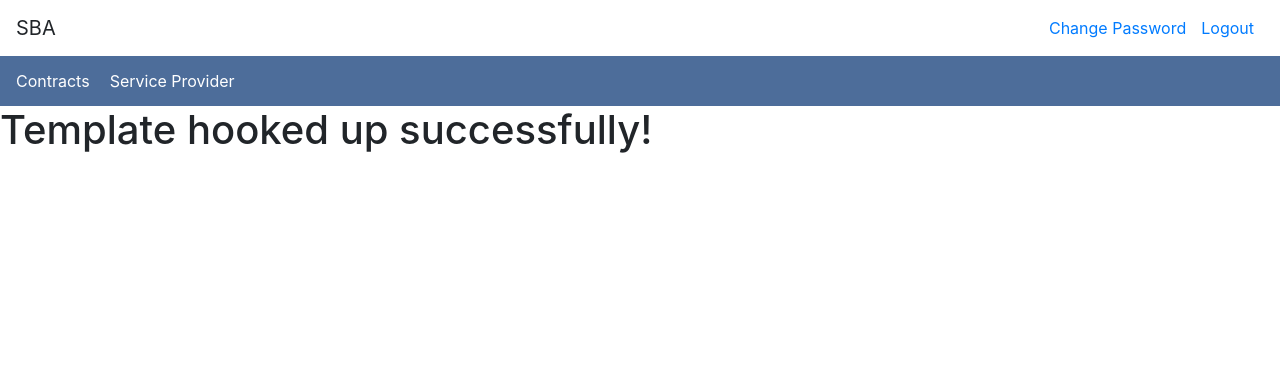
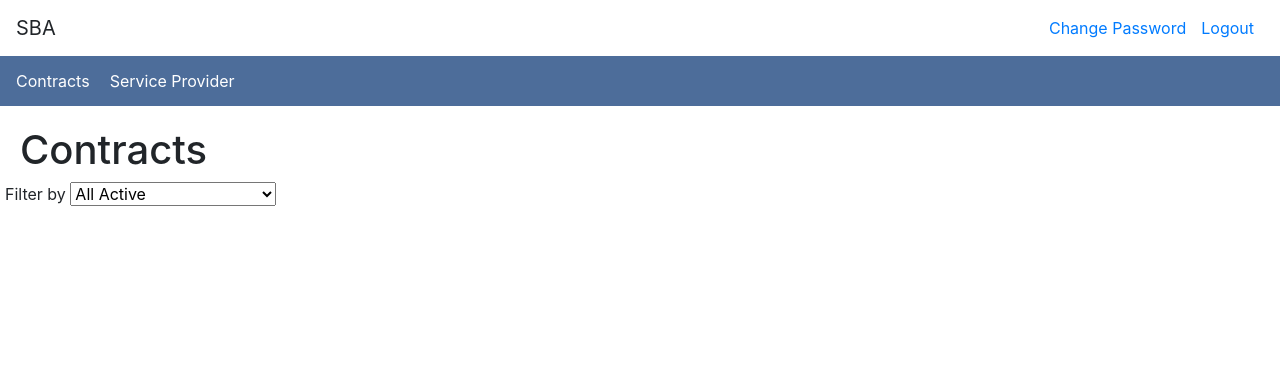
Before and after one commit to jordantjh/shipping-logistics, a Django app: page / in a window 1280 px wide. Shown: the top 366 px of the page. Run offline with Django 3.2, Linux system fonts and the light colour scheme; style sheets or scripts are compiled from the project's sources; some libraries are stand-ins or nearby versions.

Commit message:
push before branching

```diff
--- a/logistics_proj/service_providers/static/scss/main.scss
+++ b/logistics_proj/service_providers/static/scss/main.scss
@@ -52,3 +52,13 @@
         color: #fff;
     }
 }
+
+.sp-body{
+    padding: 20px 20px 0 20px;
+
+    &-content{
+
+    }
+
+
+}
--- /dev/null
+++ b/logistics_proj/service_providers/templates/contracts.html
@@ -0,0 +1,27 @@
+{% extends 'partials/sp_base.html' %}
+
+{% block title %}SBA | Index{% endblock %}
+
+{% block content %}
+<div class="sp-body">
+    <div class="sp-body-title">
+        <h1>Contracts</h1>
+    </div>
+    <div class="sp-body-content">
+        <div class="row">
+            <div class="filter">
+                Filter by
+                <select>
+                    <option>All Active</option>
+                    <option>Non-Processed</option>
+                    <option>Accepted</option>
+                    <option>DOCK-Confirmed</option>
+                    <option>Appointment-Confirmed</option>
+                    <option>Delivery-Confirmed</option>
+                    <option>Canceled</option>
+                </select>
+            </div>
+        </div>
+    </div>
+</div>
+{% endblock %}
--- a/logistics_proj/service_providers/templates/index.html
+++ /dev/null
@@ -1,7 +0,0 @@
-{% extends 'partials/sp_base.html' %}
-
-{% block title %}SBA | Index{% endblock %}
-
-{% block content %}
-<h1>Template hooked up successfully!</h1>
-{% endblock %}
--- a/logistics_proj/service_providers/urls.py
+++ b/logistics_proj/service_providers/urls.py
@@ -5,5 +5,5 @@ from . import views as spViews
 
 app_name = 'service_providers'
 urlpatterns = [
-    path('', spViews.indexView, name="index")
+    path('', spViews.contractsView, name="contracts")
 ]
--- a/logistics_proj/service_providers/views.py
+++ b/logistics_proj/service_providers/views.py
@@ -3,5 +3,5 @@ from django.shortcuts import render
 # Create your views here.
 
 
-def indexView(req):
-    return render(req, 'index.html')
+def contractsView(req):
+    return render(req, 'contracts.html')
```
Also changed, not shown: logistics_proj/static/scss/main.css, 1 other file.
